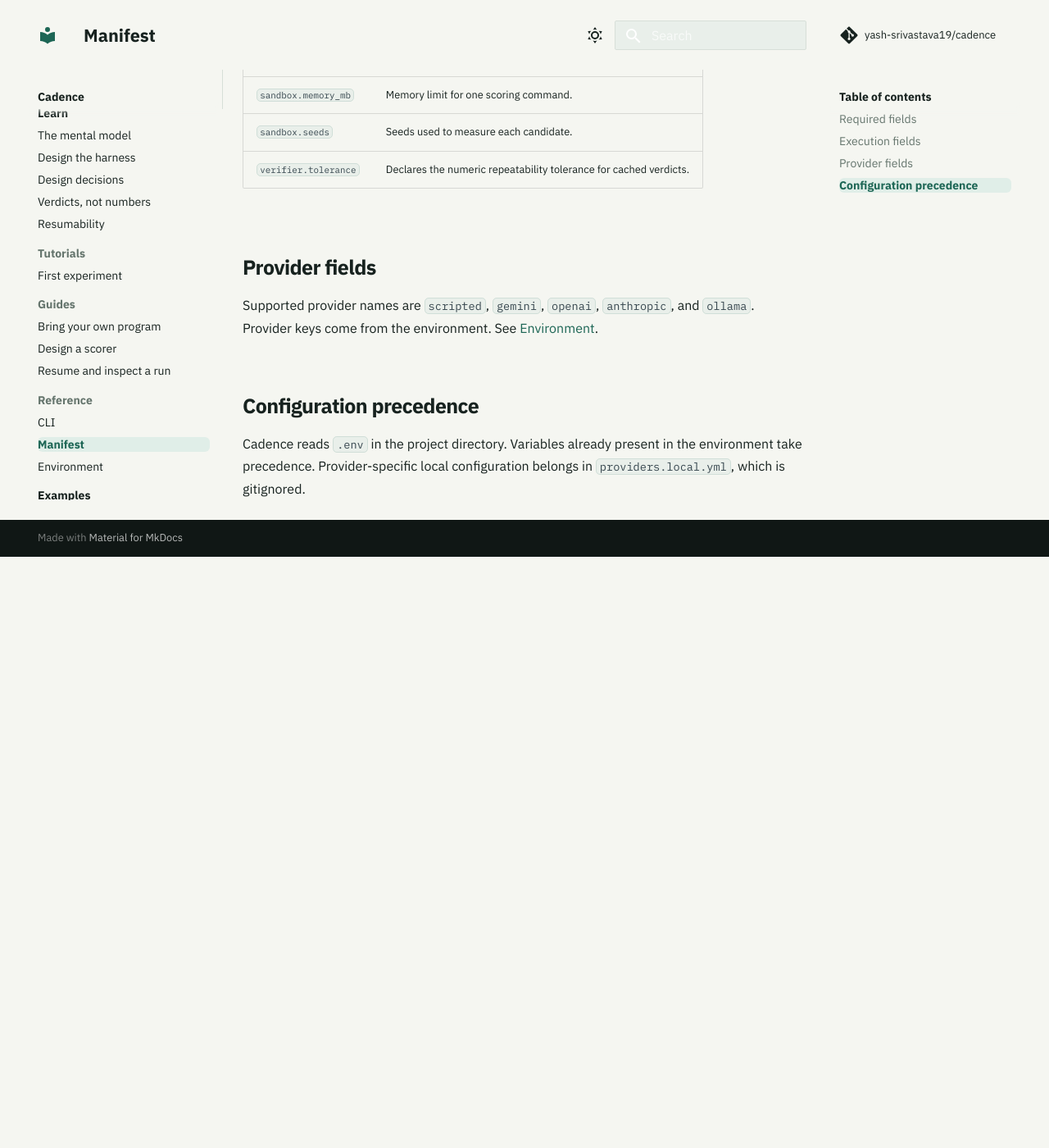
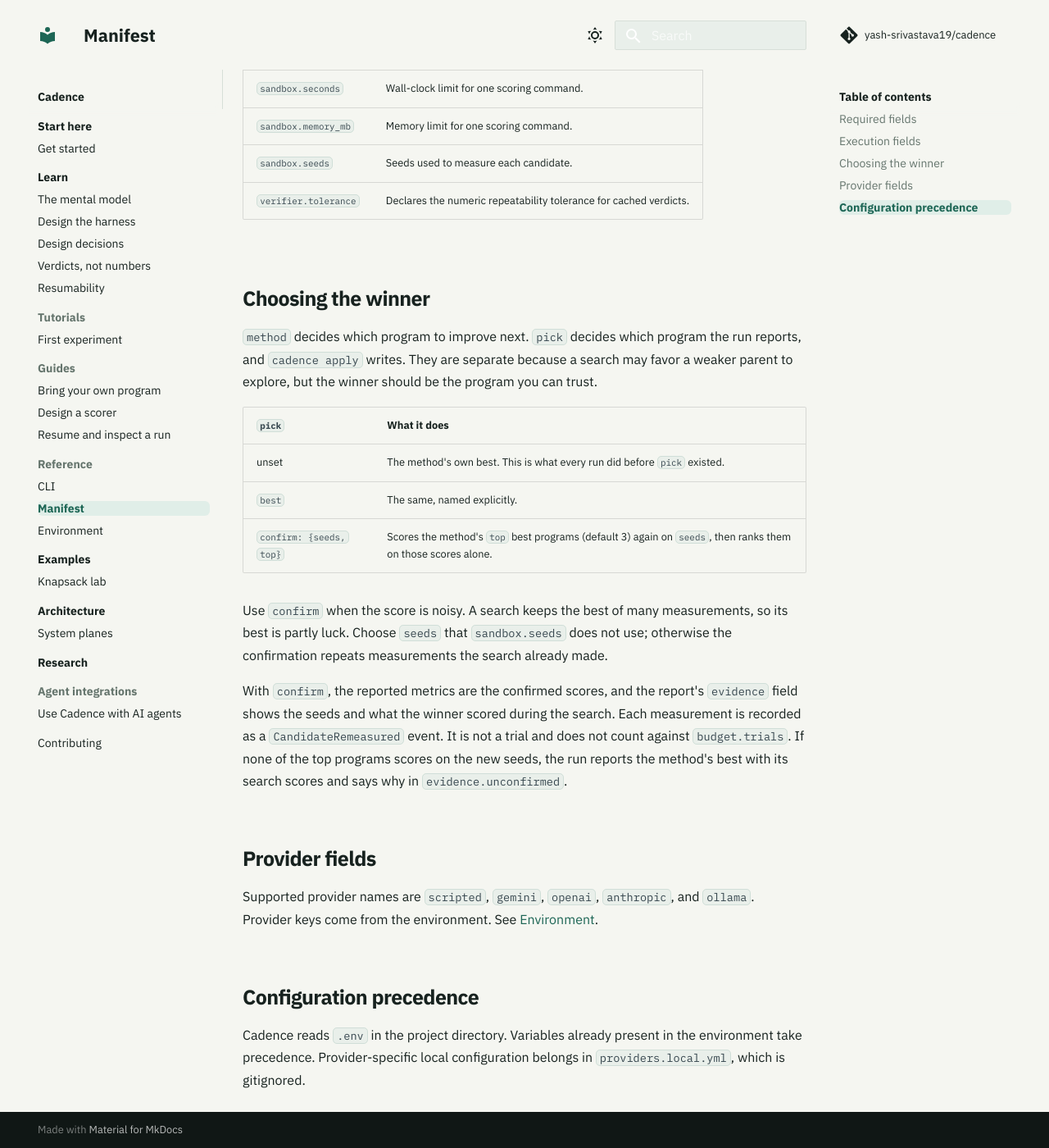
Before and after one commit to yash-srivastava19/cadence, an MkDocs documentation site: the page built from docs/reference/manifest.md, in a window 1280 px wide and 1400 px high, scrolled down 1401 px. Shown: the whole window at 82% size. Built offline with MkDocs 1.6.1 and Material for MkDocs 9.7.7, drawn with Linux system fonts in a browser that asks for light colours; comment, search, counter and statistics services are not loaded; before the commit the page ends 2080 px from its top, so only the background shows below that; some of the changed text lies outside the part shown.

Commit message:
docs: say how the winner is chosen, and why it is its own setting
The README's annotated manifest and the manifest reference gain `pick:`,
with `confirm` as the example. The reference says what each value does,
that confirm seeds should differ from `sandbox.seeds`, where the confirmed
and search scores appear, and what happens when nothing confirms. The README
names `Pick` beside `Method` as a port to implement.

A design-decisions entry explains why exploring and trusting are separate
settings, with the Scrabble number that showed it: 0.650 in training, 0.507
on 400 unseen games.

Both documented manifests load with the current schema.

Claude-Session: https://claude.ai/code/session_014tDjhZwU64z2irm5gtkM7X

```diff
--- a/docs/reference/manifest.md
+++ b/docs/reference/manifest.md
@@ -15,6 +15,8 @@ markers:
   end: "CADENCE:END"
 method:
   evolution: {size: 8, tournament: 3}
+pick:
+  confirm: {seeds: [100, 101], top: 3}
 objective:
   weighted_sum: {score: 1.0}
 model:
@@ -55,6 +57,20 @@ Run `cadence schema` for the machine-readable schema used by editors and validat
 | `sandbox.seeds` | Seeds used to measure each candidate. |
 | `verifier.tolerance` | Declares the numeric repeatability tolerance for cached verdicts. |
 
+## Choosing the winner
+
+`method` decides which program to improve next. `pick` decides which program the run reports, and `cadence apply` writes. They are separate because a search may favor a weaker parent to explore, but the winner should be the program you can trust.
+
+| `pick` | What it does |
+| --- | --- |
+| unset | The method's own best. This is what every run did before `pick` existed. |
+| `best` | The same, named explicitly. |
+| `confirm: {seeds, top}` | Scores the method's `top` best programs (default 3) again on `seeds`, then ranks them on those scores alone. |
+
+Use `confirm` when the score is noisy. A search keeps the best of many measurements, so its best is partly luck. Choose `seeds` that `sandbox.seeds` does not use; otherwise the confirmation repeats measurements the search already made.
+
+With `confirm`, the reported metrics are the confirmed scores, and the report's `evidence` field shows the seeds and what the winner scored during the search. Each measurement is recorded as a `CandidateRemeasured` event. It is not a trial and does not count against `budget.trials`. If none of the top programs scores on the new seeds, the run reports the method's best with its search scores and says why in `evidence.unconfirmed`.
+
 ## Provider fields
 
 Supported provider names are `scripted`, `gemini`, `openai`, `anthropic`, and `ollama`. Provider keys come from the environment. See [Environment](environment.md).
```
Also changed, not shown: README.md (+4 -1 lines), docs/concepts/design-decisions.md (+6 -0 lines).
